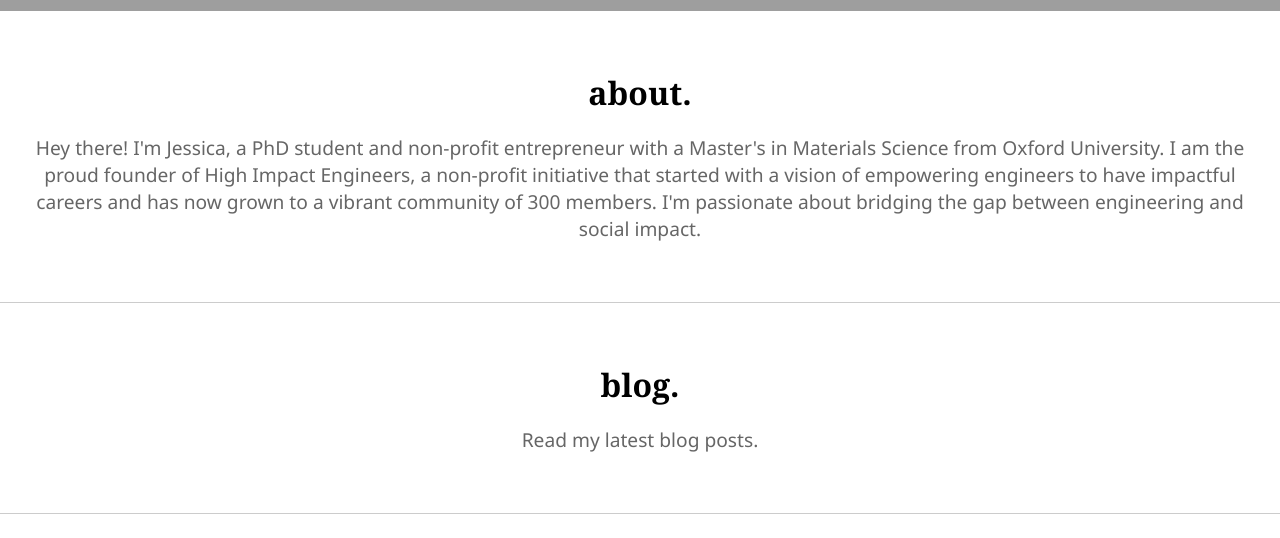
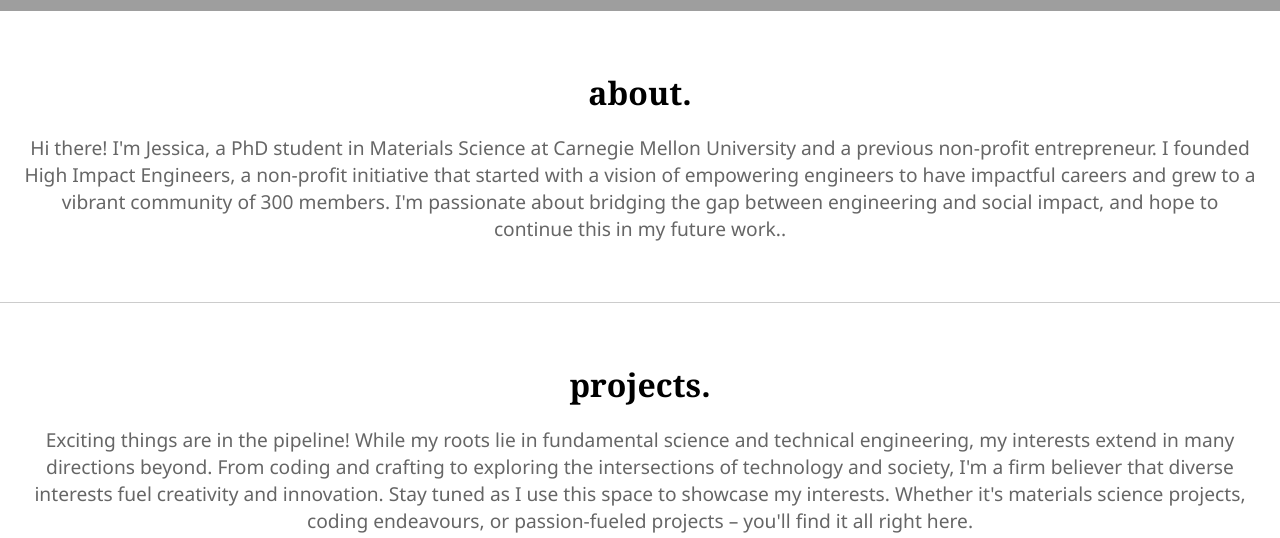
Before and after one commit to JessicaWen-PhD/JessicaWen-PhD.github.io, a plain HTML site: page index.html in a window 1280 px wide. Shown: the part 780-1318 px from the top of the page. Drawn offline with Linux system fonts and the light colour scheme; grey boxes are pictures that could not be loaded.

Commit message:
Updated Github Pages homepage

```diff
--- a/index.html
+++ b/index.html
@@ -44,16 +44,10 @@
 <!-- First section: About -->
 <section id="about">
     <h2>about.</h2>
-    <p>Hey there! I'm Jessica, a PhD student and non-profit entrepreneur with a Master's in Materials Science from Oxford University. I am the proud founder of High Impact Engineers, a non-profit initiative that started with a vision of empowering engineers to have impactful careers and has now grown to a vibrant community of 300 members. I'm passionate about bridging the gap between engineering and social impact.</p>
+    <p>Hi there! I'm Jessica, a PhD student in Materials Science at Carnegie Mellon University and a previous non-profit entrepreneur. I founded High Impact Engineers, a non-profit initiative that started with a vision of empowering engineers to have impactful careers and grew to a vibrant community of 300 members. I'm passionate about bridging the gap between engineering and social impact, and hope to continue this in my future work..</p>
 </section>
 
-<!-- Second section: Blog -->
-<section id="blog">
-    <h2>blog.</h2>
-    <p>Read my latest blog posts.</p>
-</section>
-
-<!-- Third section: Projects -->
+<!-- Second section: Projects -->
 <section id="projects">
     <h2>projects.</h2>
     <p>Exciting things are in the pipeline! While my roots lie in fundamental science and technical engineering, my interests extend in many directions beyond. From coding and crafting to exploring the intersections of technology and society, I'm a firm believer that diverse interests fuel creativity and innovation. Stay tuned as I use this space to showcase my interests. Whether it's materials science projects, coding endeavours, or passion-fueled projects – you'll find it all right here.</p>
@@ -75,7 +69,7 @@
     </div>
 </section>
 
-<!-- Fourth section: Contact -->
+<!-- Third section: Contact -->
 <section id="contact">
     <h2>contact.</h2>
     <p>I'm always up for a chat about engineering, social impact, or anything in between. Feel free to reach out for collaborations, conversations, or just to share your latest discoveries.
```
